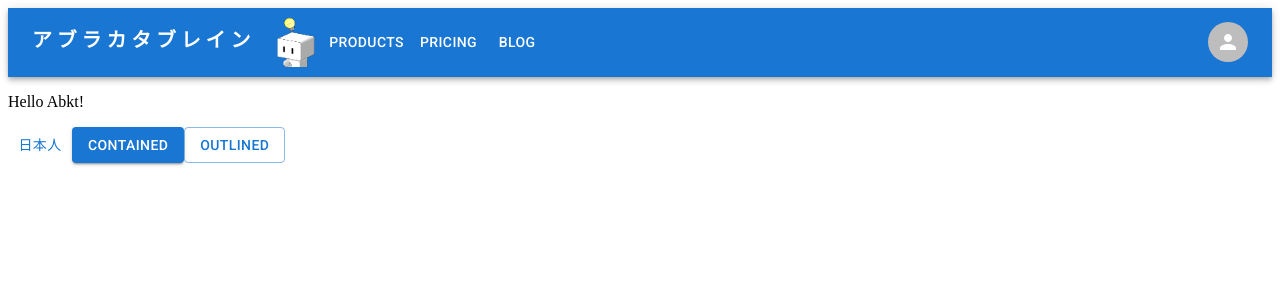
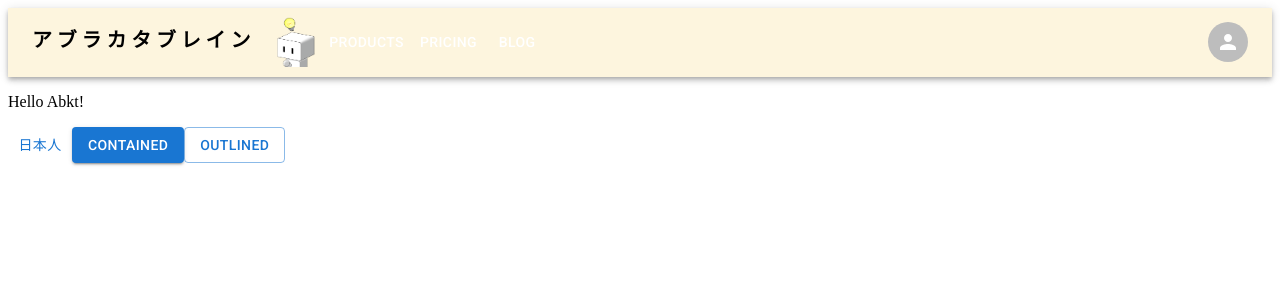
Before and after one commit to s-hirata0831/abkt_procon34, a React (Create React App) app in the folder abkt-app/: page / in a window 1280 px wide. Shown: the top 300 px of the page. Built offline with nearby package versions, Linux system fonts and the light colour scheme.

Commit message:
ヘッダーの大方完成

```diff
--- a/abkt-app/src/components/modules/Header.jsx
+++ b/abkt-app/src/components/modules/Header.jsx
@@ -37,7 +37,7 @@ function ResponsiveAppBar() {
   };
 
   return (
-    <AppBar position="static">
+    <AppBar position="static" style={{color:"#000", backgroundColor:"#fdf5de"}}>
       <Container maxWidth="xl">
         <Toolbar disableGutters>
           {/*<Logo sx={{display: {xs:'none', md:'flex'}, mr:1}} />*/}
```
